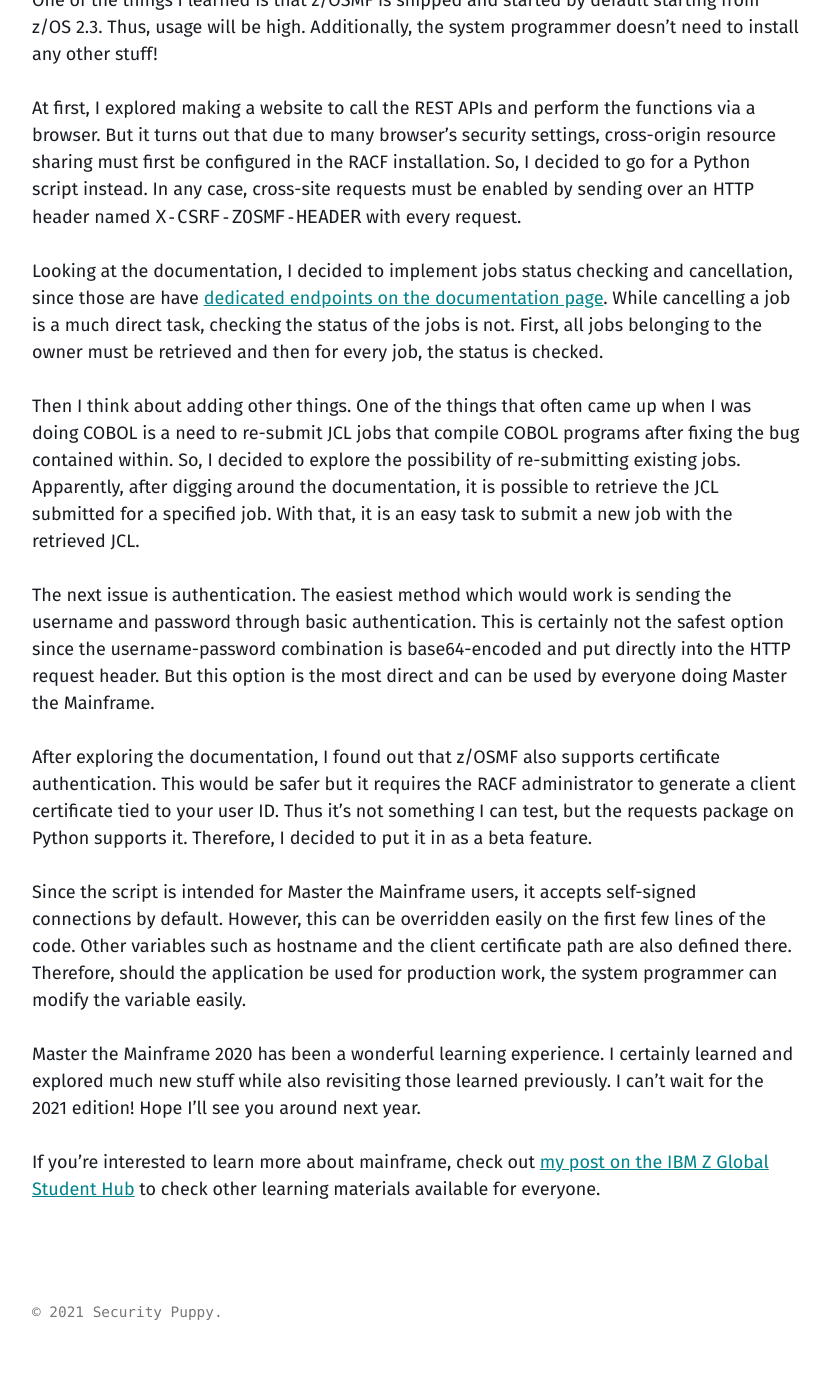
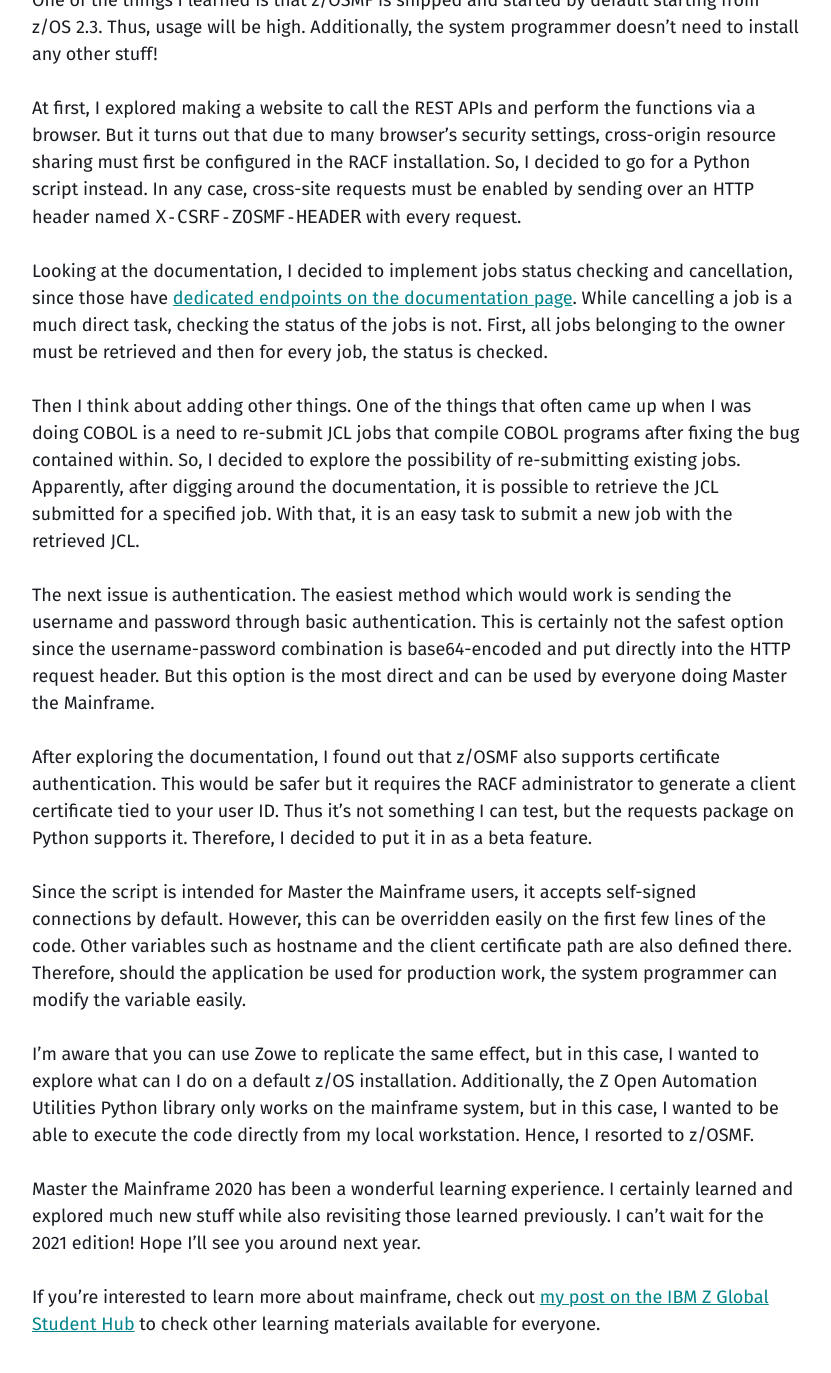
Before and after one commit to tanto259/securitypuppy, a Jekyll site: the page built from _posts/2021-03-31-jobs-py.md, in a window 1280 px wide and 1400 px high, scrolled down 2485 px. Shown: the top 1373 px of the window, without its empty margins (40-871 px from the left). Built offline with Jekyll 4.4.1, drawn with Linux system fonts in a browser that asks for light colours; comment, search, counter and statistics services are not loaded; before the commit the page ends 3835 px from its top, so only the background shows below that.

Commit message:
Fix typo and add more details

```diff
--- a/_posts/2021-03-31-jobs-py.md
+++ b/_posts/2021-03-31-jobs-py.md
@@ -47,7 +47,7 @@
 
 At first, I explored making a website to call the REST APIs and perform the functions via a browser. But it turns out that due to many browser's security settings, cross-origin resource sharing must first be configured in the RACF installation. So, I decided to go for a Python script instead. In any case, cross-site requests must be enabled by sending over an HTTP header named `X-CSRF-ZOSMF-HEADER` with every request.
 
-Looking at the documentation, I decided to implement jobs status checking and cancellation, since those are have <a href="https://www.ibm.com/support/knowledgecenter/SSLTBW_2.4.0/com.ibm.zos.v2r4.izua700/V2R4/zosmf/izua700/IZUHPINFO_API_RESTJOBS.htm" rel="noopener" target="_blank">dedicated endpoints on the documentation page</a>. While cancelling a job is a much direct task, checking the status of the jobs is not. First, all jobs belonging to the owner must be retrieved and then for every job, the status is checked.
+Looking at the documentation, I decided to implement jobs status checking and cancellation, since those have <a href="https://www.ibm.com/support/knowledgecenter/SSLTBW_2.4.0/com.ibm.zos.v2r4.izua700/V2R4/zosmf/izua700/IZUHPINFO_API_RESTJOBS.htm" rel="noopener" target="_blank">dedicated endpoints on the documentation page</a>. While cancelling a job is a much direct task, checking the status of the jobs is not. First, all jobs belonging to the owner must be retrieved and then for every job, the status is checked.
 
 Then I think about adding other things. One of the things that often came up when I was doing COBOL is a need to re-submit JCL jobs that compile COBOL programs after fixing the bug contained within. So, I decided to explore the possibility of re-submitting existing jobs. Apparently, after digging around the documentation, it is possible to retrieve the JCL submitted for a specified job. With that, it is an easy task to submit a new job with the retrieved JCL.
 
@@ -57,6 +57,8 @@
 
 Since the script is intended for Master the Mainframe users, it accepts self-signed connections by default. However, this can be overridden easily on the first few lines of the code. Other variables such as hostname and the client certificate path are also defined there. Therefore, should the application be used for production work, the system programmer can modify the variable easily.
 
+I'm aware that you can use Zowe to replicate the same effect, but in this case, I wanted to explore what can I do on a default z/OS installation. Additionally, the Z Open Automation Utilities Python library only works on the mainframe system, but in this case, I wanted to be able to execute the code directly from my local workstation. Hence, I resorted to z/OSMF.
+
 Master the Mainframe 2020 has been a wonderful learning experience. I certainly learned and explored much new stuff while also revisiting those learned previously. I can't wait for the 2021 edition! Hope I'll see you around next year.
 
 If you're interested to learn more about mainframe, check out <a href="https://community.ibm.com/community/user/ibmz-and-linuxone/groups/community-home/digestviewer/viewthread?GroupId=5515&MessageKey=94af957b-62b4-452d-818d-da17aef08a43&CommunityKey=27b746cd-ca36-49bb-a1ad-01e7aec7d9aa&tab=digestviewer" rel="noopener" target="_blank">my post on the IBM Z Global Student Hub</a> to check other learning materials available for everyone.
```
